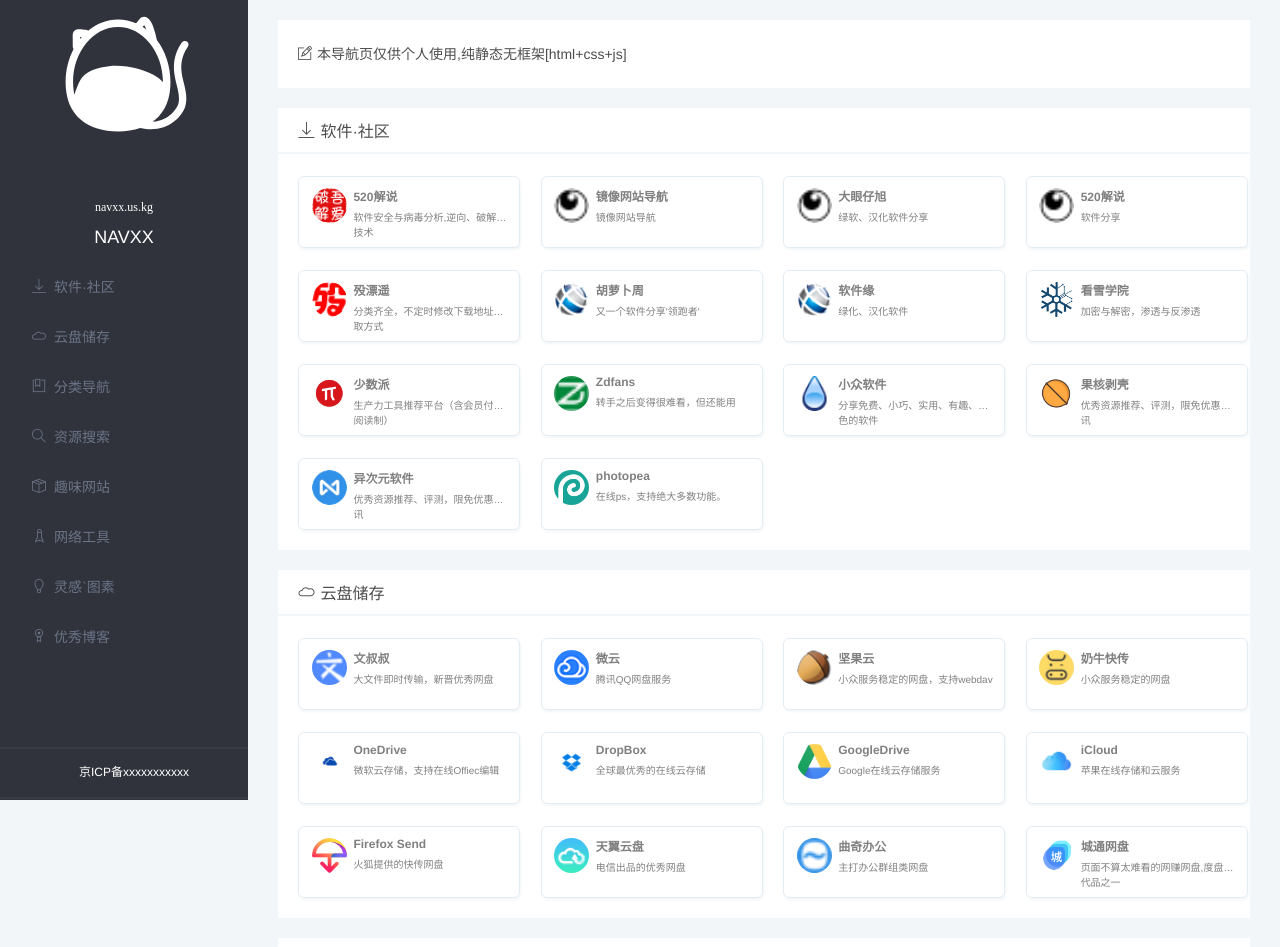
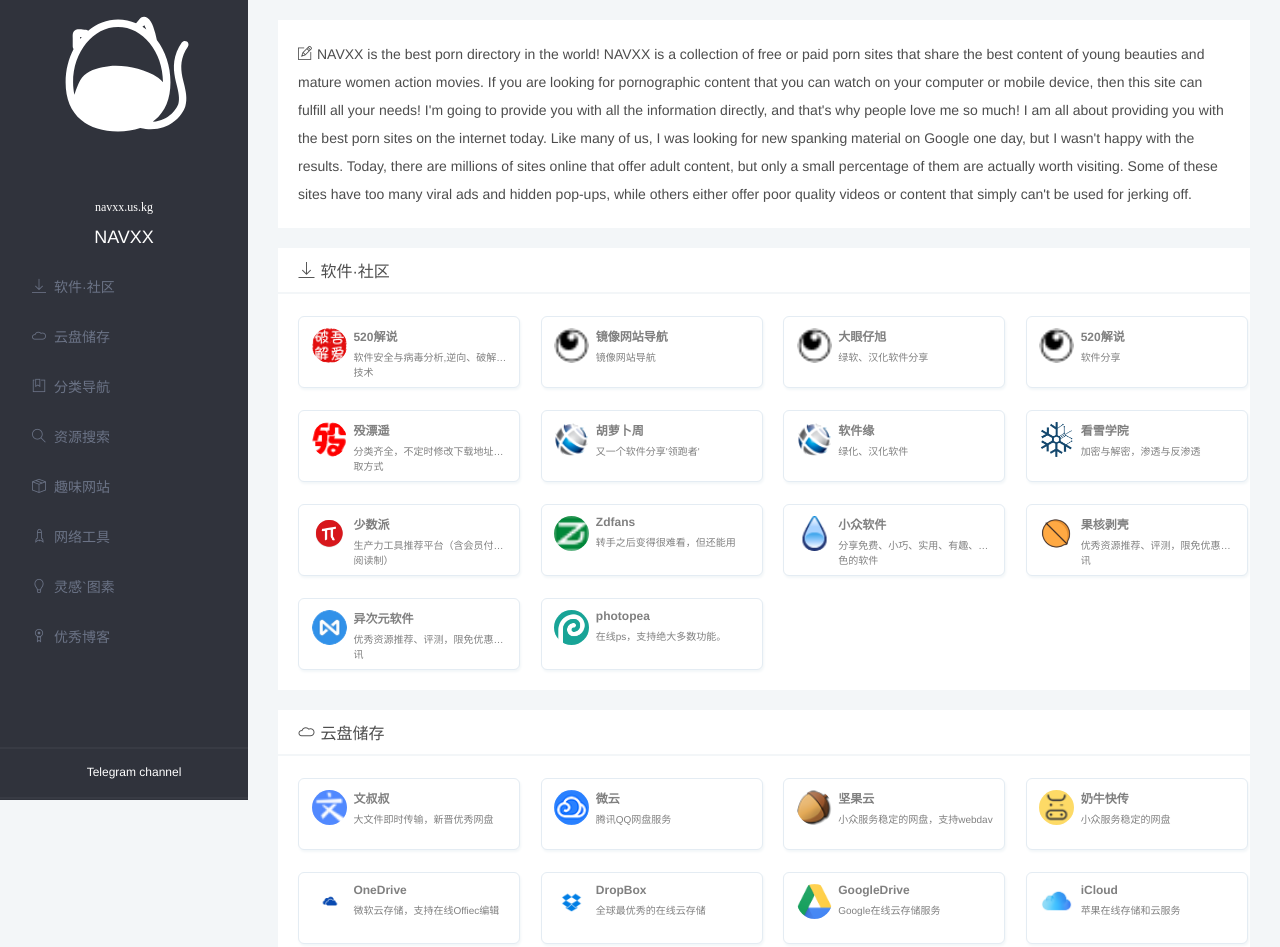
Before and after one commit to kovsky-cmd/kovsky-cmd.github.io, a plain HTML site: page index.html in a window 1280 px wide. Shown: the top 947 px of the page. Drawn offline with Linux system fonts and the light colour scheme.

Commit message:
Update index.html

```diff
--- a/index.html
+++ b/index.html
@@ -37,7 +37,7 @@
                     <!-- 添加更多链接 -->
                 </ul>
                 <div class="item comment">
-					<p class="icp"><a href="http://beian.miit.gov.cn/">京ICP备xxxxxxxxxxx</a></p>
+					<p class="icp"><a href="https://t.me/JDZDQ">Telegram channel</a></p>
                 </div>
             </nav>
         </aside>
@@ -49,7 +49,7 @@
                 </div>
 				<!-- 说明 -->
 				<div class = "about box">
-				    <p><i class="ti-pencil-alt"></i>本导航页仅供个人使用,纯静态无框架[html+css+js]</P>
+				    <p><i class="ti-pencil-alt"></i>NAVXX is the best porn directory in the world! NAVXX is a collection of free or paid porn sites that share the best content of young beauties and mature women action movies. If you are looking for pornographic content that you can watch on your computer or mobile device, then this site can fulfill all your needs! I'm going to provide you with all the information directly, and that's why people love me so much! I am all about providing you with the best porn sites on the internet today. Like many of us, I was looking for new spanking material on Google one day, but I wasn't happy with the results. Today, there are millions of sites online that offer adult content, but only a small percentage of them are actually worth visiting. Some of these sites have too many viral ads and hidden pop-ups, while others either offer poor quality videos or content that simply can't be used for jerking off.</P>
 				</div>
 
                 <footer class="footer">
```
